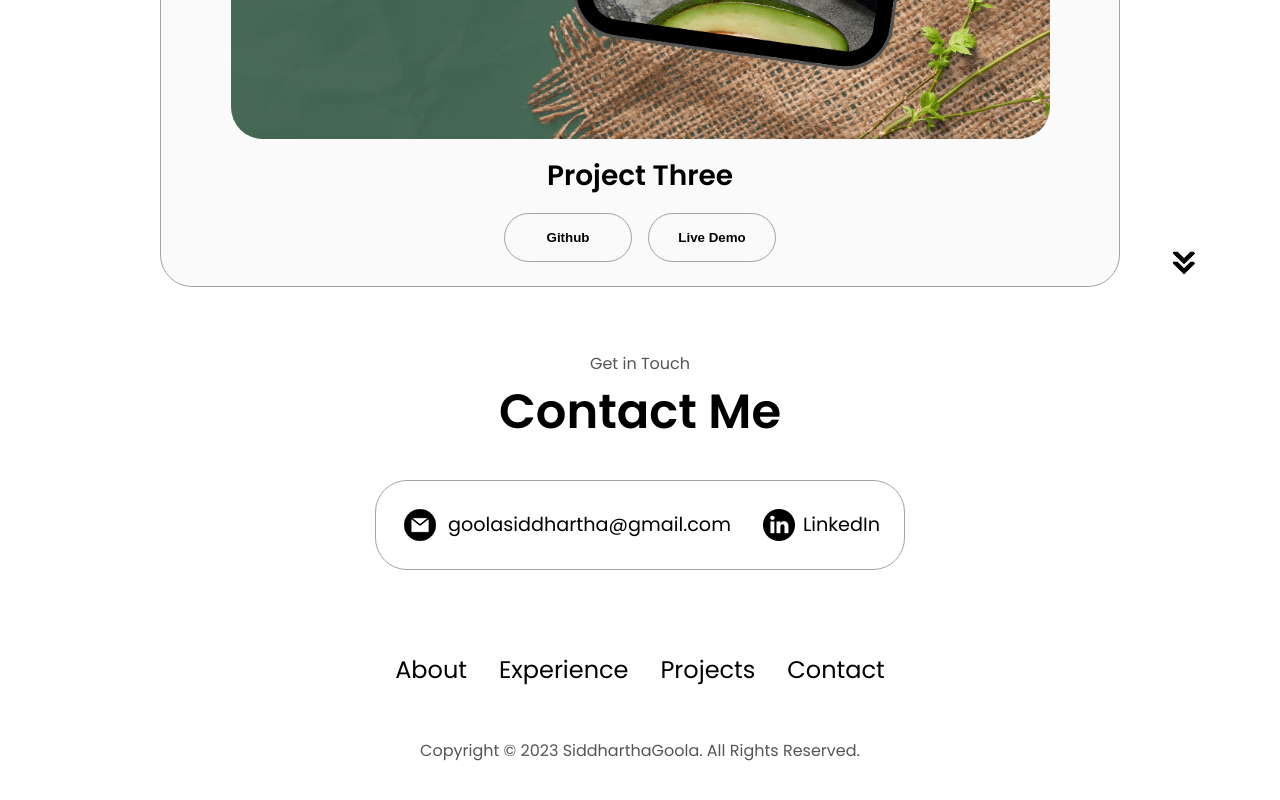
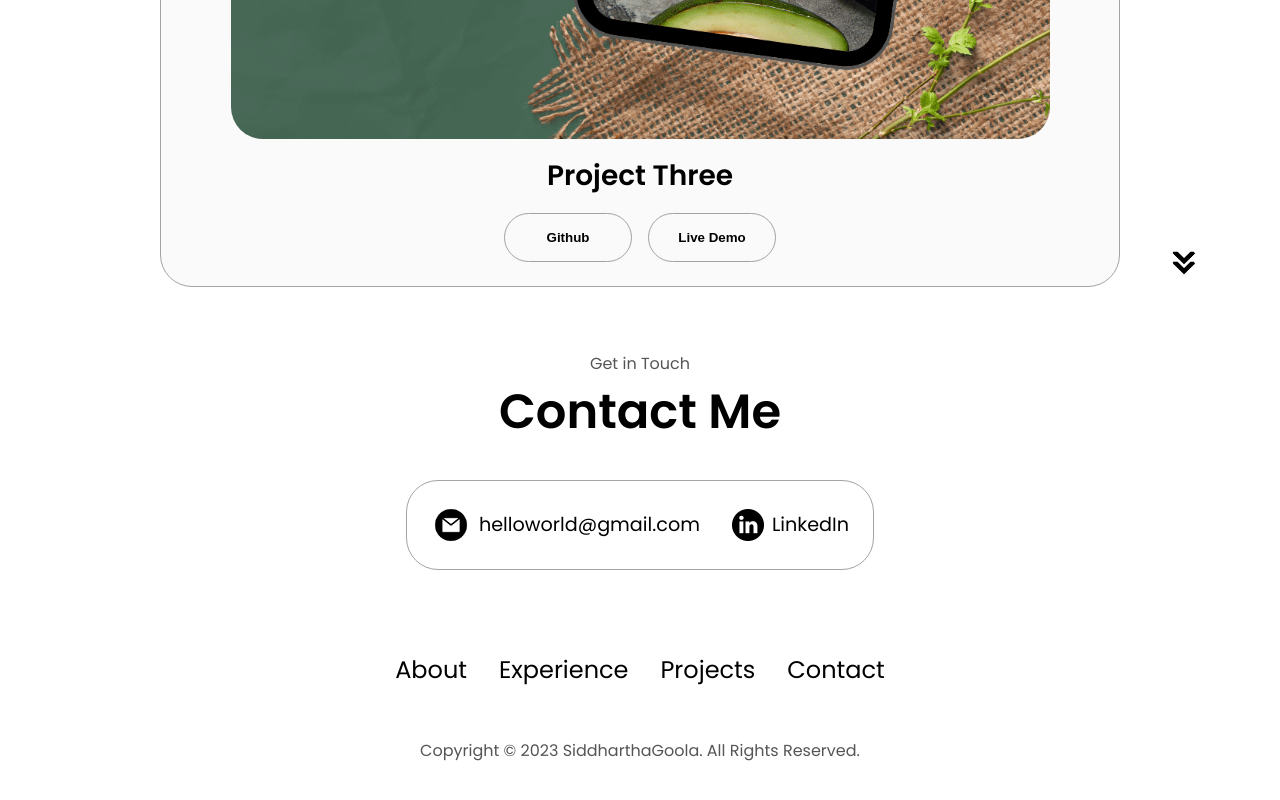
Before and after one commit to goolasiddhartha/CognoRise, a plain HTML site: page portfolio/resume/index.html in a window 1280 px wide. Shown: the part 3876-4676 px from the top of the page. Drawn offline with Linux system fonts and the light colour scheme.

Commit message:
changemail

```diff
--- a/portfolio/resume/index.html
+++ b/portfolio/resume/index.html
@@ -220,7 +220,7 @@
     <div class="contact-info-upper-container">
       <div class="contact-info-container">
         <img src="./email.png" alt="Email icon" class="icon contact-icon email-icon" />
-        <p><a href="mailto:goolasiddhartha@gmail.com">goolasiddhartha@gmail.com</a></p>
+        <p><a href="mailto:goolasiddhartha@gmail.com">helloworld@gmail.com</a></p>
       </div>
       <div class="contact-info-container">
         <img src="./linkedin.png" alt="LinkedIn icon" class="icon contact-icon" />
```
